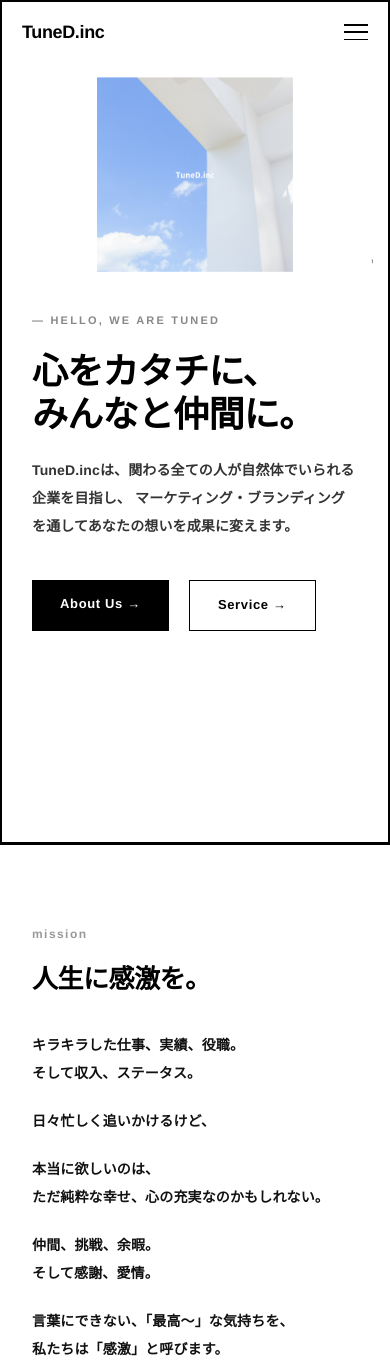
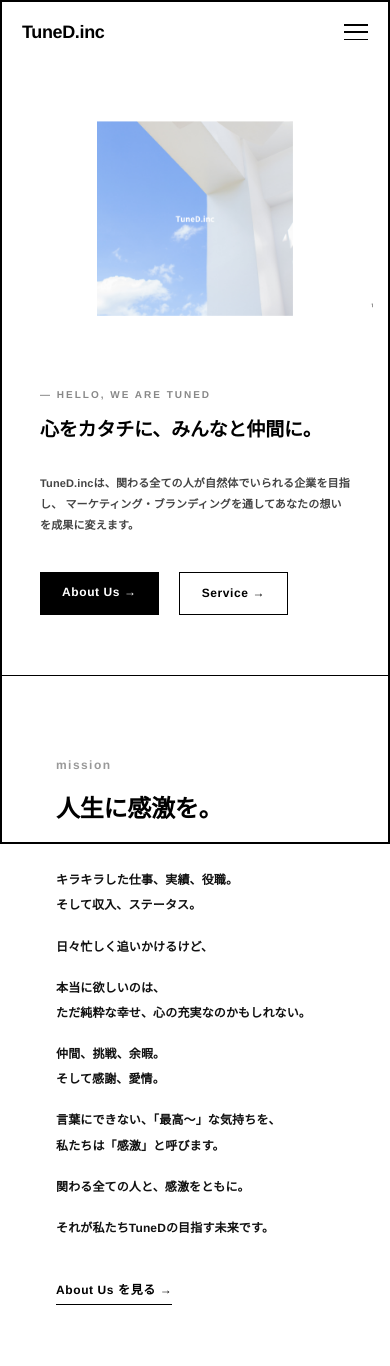
Before and after one commit to TuneD-inc/tuned-hp, a plain HTML site: page index.html in a window 390 px wide. Shown: the top 1366 px of the page. Drawn offline with Linux system fonts and the light colour scheme.

Commit message:
Update: 2026-06-18 04:40

```diff
--- a/index.html
+++ b/index.html
@@ -716,8 +716,9 @@
 
       /* Hero */
       #home {
-        padding: 60px 0 80px;
-        min-height: 100svh;
+        padding: 60px 0 60px;
+        min-height: 80svh;
+        gap: 0;
         justify-content: flex-start;
       }
 
@@ -728,37 +729,45 @@
         height: 220px;
         object-fit: cover;
         object-position: center 55%;
-        margin-bottom: 32px;
+        margin-top: 44px;
+        margin-bottom: 60px;
       }
 
       .hero-label,
       .hero-heading,
       .hero-desc,
       .hero-buttons {
-        padding: 0 32px;
+        padding: 0 40px;
       }
 
       .hero-label {
-        font-size: 11px;
-        margin-bottom: 20px;
+        font-size: 10px;
+        margin-top: auto;
+        margin-bottom: 16px;
       }
 
       .hero-heading {
-        margin-bottom: 20px;
+        font-size: 19px;
+        white-space: nowrap;
+        letter-spacing: -0.01em;
+        margin-bottom: 32px;
       }
 
+      .hero-heading br { display: none; }
+
       .hero-desc {
-        font-size: 14px;
-        margin-bottom: 40px;
-        /* No <br> needed — wraps naturally */
+        font-size: 11px;
+        line-height: 1.9;
+        margin-bottom: 36px;
+        color: #444;
       }
 
       .hero-desc br { display: none; }
 
       .btn-primary,
       .btn-outline {
-        padding: 14px 28px;
-        font-size: 13px;
+        padding: 11px 22px;
+        font-size: 12px;
       }
 
       /* Sections layout */
@@ -779,15 +788,27 @@
       }
 
       /* Mission */
+      #mission .section-inner {
+        padding: 0 56px;
+      }
+
       .mission-heading {
-        margin-bottom: 36px;
+        font-size: 24px;
+        margin-bottom: 44px;
+        letter-spacing: -0.01em;
       }
 
       .mission-body p {
-        font-size: 14px;
+        font-size: 12px;
+        line-height: 2.1;
+        color: #111;
       }
 
-      .mission-link { margin-top: 40px; }
+      .mission-body p + p {
+        margin-top: 16px;
+      }
+
+      .mission-link { margin-top: 40px; font-size: 12px; }
 
       /* Service */
       .service-heading { margin-top: 10px; }
```
Also changed, not shown: wcsロゴ.png (added), 一般社団法人観光クロスオーバー協会.png (added), 1 other file.
